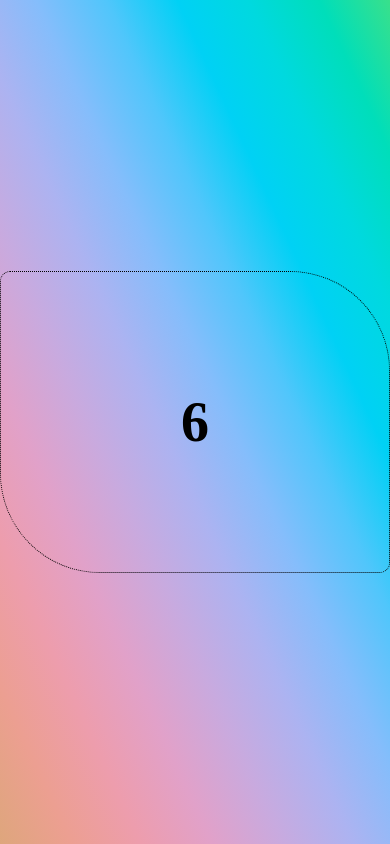
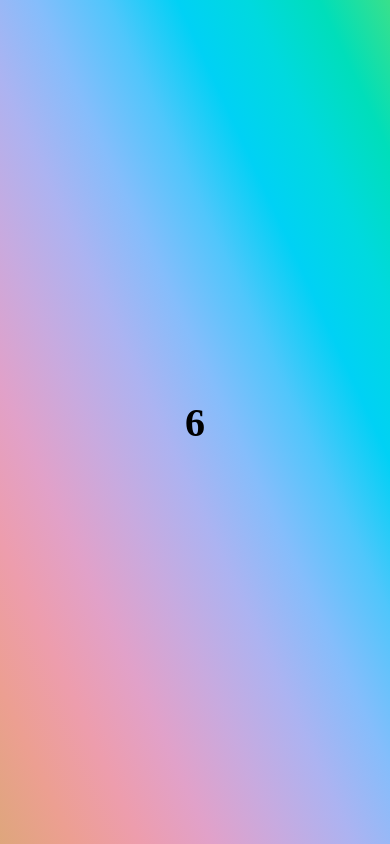
Before and after one commit to SaiPraneethPegada/CallBack_Hell, a plain HTML site: page index.html in a window 390 px wide. Drawn offline with Linux system fonts and the light colour scheme.

Commit message:
media query update

```diff
--- a/style.css
+++ b/style.css
@@ -20,6 +20,7 @@ html {
 body {
     width: 100%;
     height: 100%;
+    background-image: linear-gradient(to right top, #dea67c, #ec9f91, #ed9dad, #e1a1c9, #c8aadf, #acb3f1, #85bdfb, #50c6fb, #00d1f5, #00d9df, #00deba, #39e08b);
 }
 
 .container {
@@ -29,20 +30,37 @@ body {
     justify-content: center;
     width: 100%;
     height: 100%;
-    background-image: linear-gradient(to right top, #dea67c, #ec9f91, #ed9dad, #e1a1c9, #c8aadf, #acb3f1, #85bdfb, #50c6fb, #00d1f5, #00d9df, #00deba, #39e08b);
 }
 
 #timer {
     margin: 0 auto;
-    display: flex;
-    align-items: center;
-    justify-content: center;
     width: 500px;
-    height: 100px;
-    padding: 100px;
-    border: 1px black dotted;
-    border-radius: 10px 100px;
     font-size: 3.5em;
     text-align: center;
     font-weight: 600;
+    /* display: flex;
+    align-items: center;
+    justify-content: center; */
+    /* height: 100px; */
+    /* padding: 100px; */
+    /* border: 1px black dotted; */
+    /* border-radius: 10px 100px; */
 }
+
+@media (max-width: 320px) {
+
+    #timer {
+        font-size: 2.5em;
+        text-align: center;
+        font-weight: 500;
+    }
+}
+
+@media (min-width: 321px) and (max-width: 460px) {
+
+    #timer {
+        font-size: 2.5em;
+        text-align: center;
+        font-weight: 550;
+    }
+}
```
